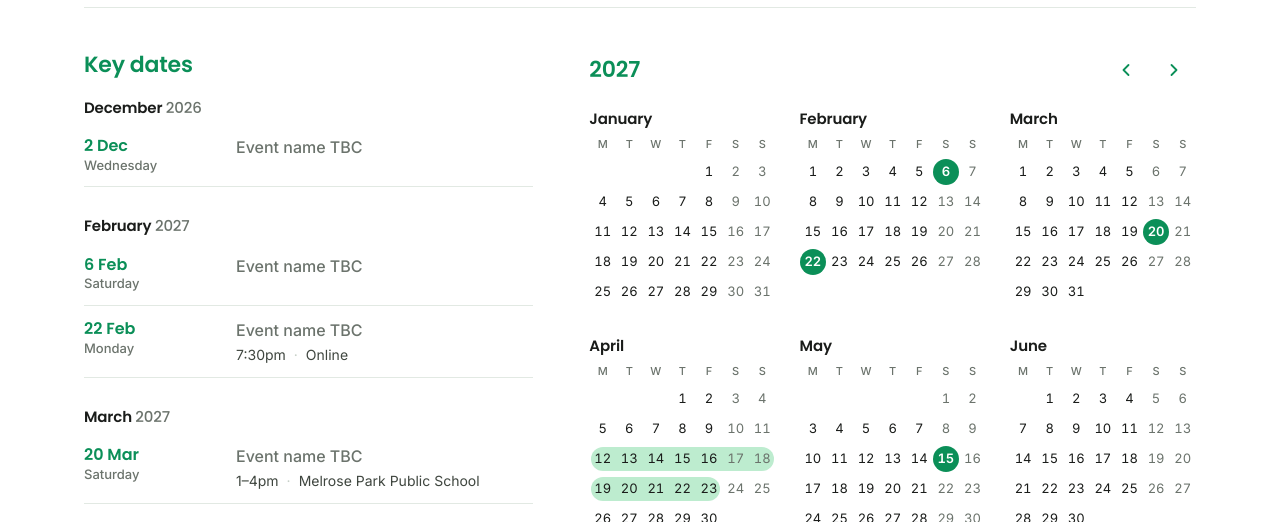
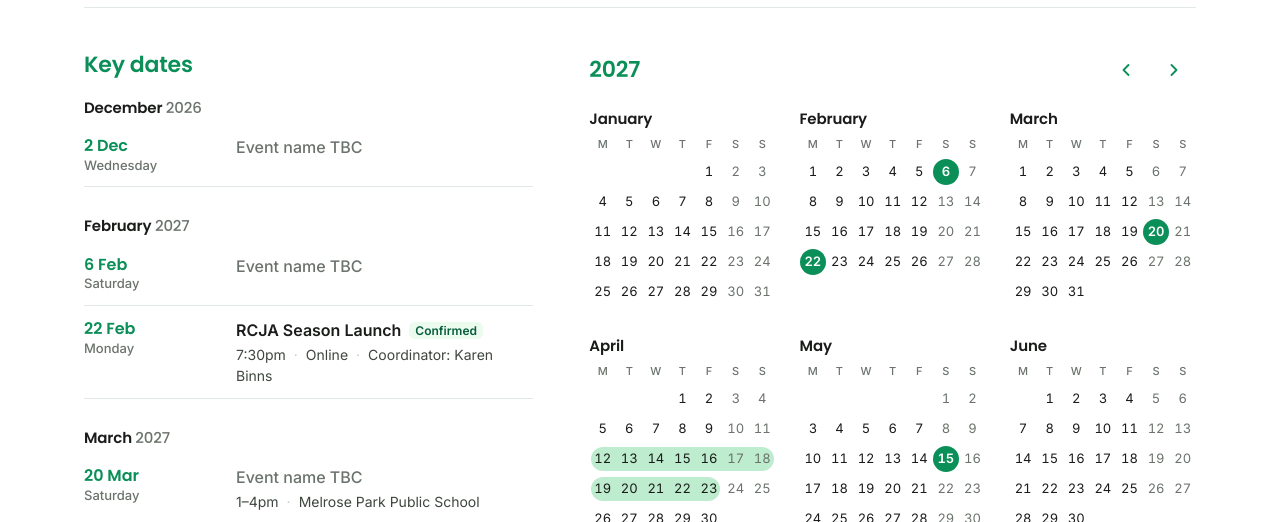
Before and after one commit to talkingj/rcj-2027-dates, a plain HTML site: page index.html in a window 1280 px wide. Shown: the part 254-776 px from the top of the page. Drawn offline with Linux system fonts and the light colour scheme.

Commit message:
Add RCJA Season Launch details from 2027 event planner
Co-Authored-By: Claude Opus 5.5 <noreply@anthropic.com>

```diff
--- a/dates.json
+++ b/dates.json
@@ -12,12 +12,14 @@
     "done": false
   },
   {
-    "title": "",
+    "title": "RCJA Season Launch",
     "kind": "event",
     "start": "2027-02-22",
     "time": "7:30pm",
     "place": "Online",
-    "done": false
+    "done": false,
+    "coordinator": "Karen Binns",
+    "status": "Confirmed"
   },
   {
     "title": "",
--- a/index.html
+++ b/index.html
@@ -63,6 +63,7 @@ h2{font-size:22px;font-weight:600;color:var(--green-700)}
 .t{font-weight:600}
 .t.tbc{font-weight:500;color:var(--gray-500)}
 .row.hol .t{font-weight:500;color:var(--gray-700)}
+.st{font-size:12px;font-weight:600;color:var(--green-800);background:var(--green-100);border-radius:6px;padding:1px 6px;margin-left:8px;vertical-align:1px}
 .row.done .t::after{content:"Done";font-size:12px;font-weight:600;color:var(--green-800);background:var(--green-100);border-radius:6px;padding:1px 6px;margin-left:8px;vertical-align:1px}
 .m{font-size:14px;color:var(--gray-700);margin-top:2px}
 .m span+span::before{content:"\00B7";margin:0 8px;color:var(--gray-300)}
@@ -149,6 +150,7 @@ footer{margin-top:56px;padding-top:20px;border-top:1px solid var(--gray-200);fon
   const ICON = {
     cal: '<svg viewBox="0 0 24 24"><rect x="3" y="5" width="18" height="16" rx="2"/><path d="M3 10h18M8 3v4M16 3v4"/></svg>',
     time: '<svg viewBox="0 0 24 24"><circle cx="12" cy="12" r="9"/><path d="M12 7v5l3 2"/></svg>',
+    user: '<svg viewBox="0 0 24 24"><circle cx="12" cy="8" r="4"/><path d="M4 21c0-4 4-6 8-6s8 2 8 6"/></svg>',
     pin: '<svg viewBox="0 0 24 24"><path d="M12 21s-7-6.2-7-11a7 7 0 0 1 14 0c0 4.8-7 11-7 11z"/><circle cx="12" cy="10" r="2.5"/></svg>'
   };
 
@@ -193,10 +195,10 @@ footer{margin-top:56px;padding-top:20px;border-top:1px solid var(--gray-200);fon
       }
       const hol = e.kind === 'holiday';
       const t = titleOf(e);
-      const meta = [e.time, e.place, e.note].filter(Boolean).map(x => `<span>${esc(x)}</span>`).join('');
+      const meta = [e.time, e.place, e.note, e.coordinator && `Coordinator: ${e.coordinator}`].filter(Boolean).map(x => `<span>${esc(x)}</span>`).join('');
       html += `<div class="row${hol ? ' hol' : ''}${e.done ? ' done' : ''}" data-id="${e.id}">
         <div class="d">${dateCell(e)}</div>
-        <div><p class="t${t ? '' : ' tbc'}">${t ? esc(t) : 'Event name TBC'}</p>${meta ? `<p class="m">${meta}</p>` : ''}</div>
+        <div><p class="t${t ? '' : ' tbc'}">${t ? esc(t) : 'Event name TBC'}${e.status ? `<span class="st">${esc(e.status)}</span>` : ''}</p>${meta ? `<p class="m">${meta}</p>` : ''}</div>
       </div>`;
     }
     $('#list').innerHTML = html;
@@ -211,7 +213,8 @@ footer{margin-top:56px;padding-top:20px;border-top:1px solid var(--gray-200);fon
     const rows = [
       n.time && `<div>${ICON.time}<span>${esc(n.time)}</span></div>`,
       n.place && `<div>${ICON.pin}<span>${esc(n.place)}</span></div>`,
-      n.note && `<div>${ICON.cal}<span>${esc(n.note)}</span></div>`
+      n.note && `<div>${ICON.cal}<span>${esc(n.note)}</span></div>`,
+      n.coordinator && `<div>${ICON.user}<span>Coordinator: ${esc(n.coordinator)}</span></div>`
     ].filter(Boolean).join('');
     box.innerHTML = `<p class="next-label"><span>Next date</span><span>${when}</span></p>
       <p class="next-when">${longDate(n)}</p>
```
Also changed, not shown: 1 other file.
